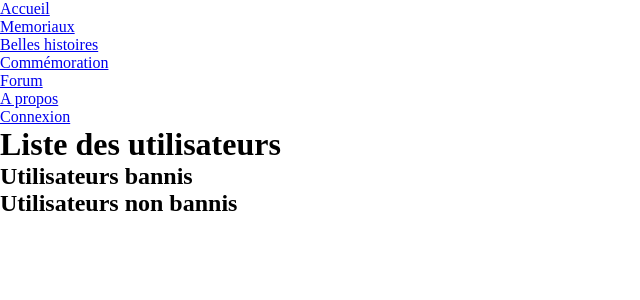
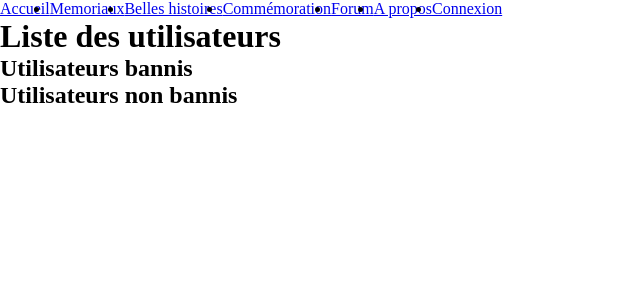
Before and after one commit to mayados/UHDP, a Symfony app: template templates/admin/users.html.twig in a window 1280 px wide. Shown: the top 300 px of the page, without its empty margins (0-640 px from the left). Run offline with Twig, Linux system fonts and the light colour scheme; the template is opened without the code that fills it, so the values that code supplies are empty; some libraries are stand-ins or nearby versions.

Commit message:
add style for test

```diff
--- a/public/css/style.css
+++ b/public/css/style.css
@@ -9,3 +9,11 @@ img{
     width: 300px;
     object-fit: cover;
 }
+
+header ul{
+    display: flex;
+}
+
+.administration{
+    display: flex;
+}
```
